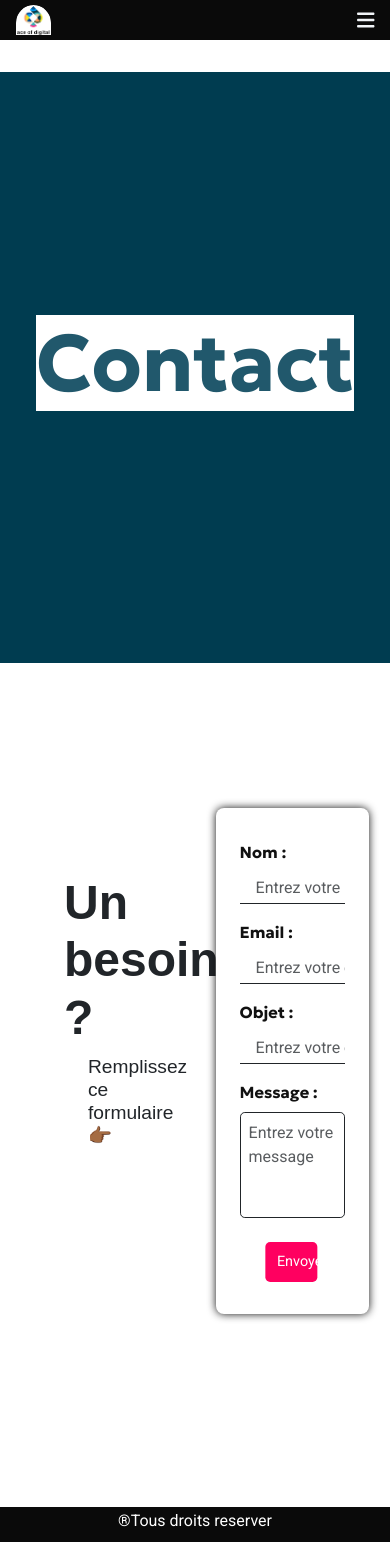
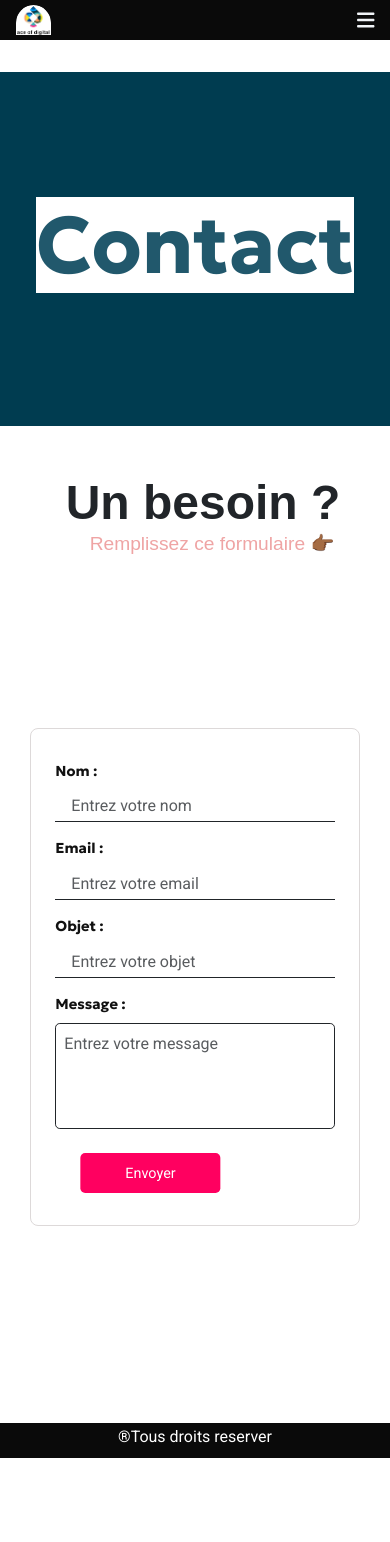
Before and after one commit to Cfcool100/project-xtechcloud, a React (Create React App) app: page /contact in a window 390 px wide. After the commit the page ends 1458 px from the top, so only its background shows below. Built offline with nearby package versions, Linux system fonts and the light colour scheme.

Commit message:
reglage mineur

```diff
--- a/src/App.css
+++ b/src/App.css
@@ -365,11 +365,6 @@ label {
 		padding-bottom: unset;
 		margin: unset;
   }
-	.nav.mobile a:not(:first-child):hover {
-		color: #fff;
-		border-bottom: 5px solid #0d6efd;
-		transform: scale(1.1);
-	}
 	.accueils {
 		height: 50vh;
     display: flex;
@@ -422,7 +417,6 @@ label {
 	font-family: "Geologica", sans-serif;
 }
 	#contact-form {
-    height: 50%;
     display: flex;
     justify-content: center;
     align-items: center;
@@ -435,6 +429,8 @@ label {
     background: #fff;
     border-radius: 0.5rem;
     margin-bottom: 3rem;
+		border: 1px solid #ddd9d9;
+		box-shadow: unset;
 	}
 	.footer{
 		height: 35px;
@@ -442,4 +438,32 @@ label {
 	.footer h4{
 		font-size: unset;
 	}
+
+	/* contact page */
+
+	.back {
+		height: 42vh;
+	}
+	.formulaire{
+		height: unset;
+		flex-direction: column;
+		margin-top: 2rem;
+	}
+	#text{
+		width: unset;
+		height: unset;
+		padding-left: 1rem;
+		margin: 1rem 0;
+	}
+	#text h1{
+		font-size: 3em;
+		margin-bottom: unset;
+	}
+	#text h5{
+		color: #efa4a4;
+		content: "Remplissez ce formulaire 👉🏾11";
+	}
+	label{
+		font-size: .9rem;
+	}
 }
--- a/src/components_css/cards_blog.css
+++ b/src/components_css/cards_blog.css
@@ -69,5 +69,11 @@ a {
 	.card_blog:nth-child(odd){
 		margin: 1.5rem 0;
 	}
-
+	.card_blog > h4:hover{
+	 background-color: #fff;
+	}
+	#blog h2:hover {
+		color: unset;
+		border-bottom: unset;
+	}
 }
--- a/src/components_css/cards_services.css
+++ b/src/components_css/cards_services.css
@@ -85,4 +85,13 @@ a {
 	.card_service:nth-child(odd){
 		margin: 1.5rem 0;
 	}
+	.card_service:hover {
+		color: unset;
+		transform: unset;
+		box-shadow: unset;
+	}
+	.card_service h4:hover {
+		margin: unset;
+		scale: unset;
+	}
 }
```
